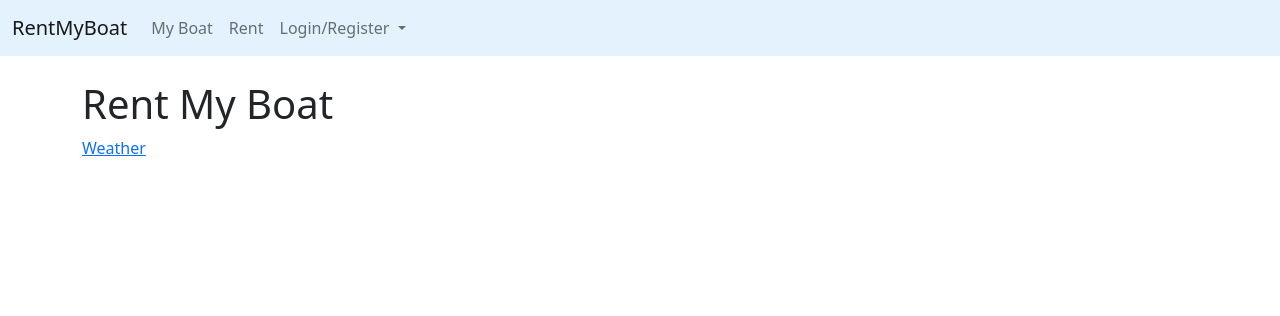
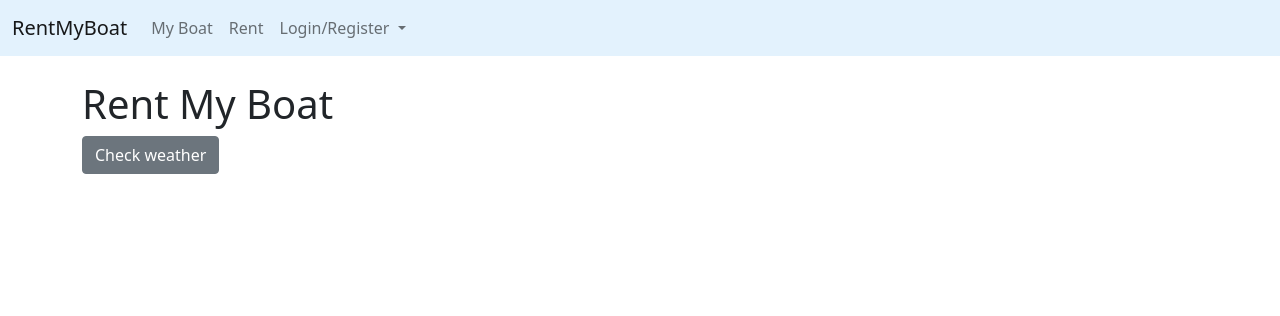
Before and after one commit to choy30/CloudGroup, a Django app: page / in a window 1280 px wide. Shown: the top 316 px of the page. Run offline with Django 3.2, Linux system fonts and the light colour scheme; data that the repository does not hold is empty.

Commit message:
update button

```diff
--- a/blog/templates/home.html
+++ b/blog/templates/home.html
@@ -4,7 +4,7 @@
 {% endblock %}
 {% block content %}
     <h1>Rent My Boat</h1>
-    <a href="{% url 'weather' %}">Weather</a>
+    <a href="{% url 'weather' %}" class="btn btn-secondary">Check weather</a><br>
     {% for boat in object_list %}
         <div class="card">
             <div class="card-body">
```
